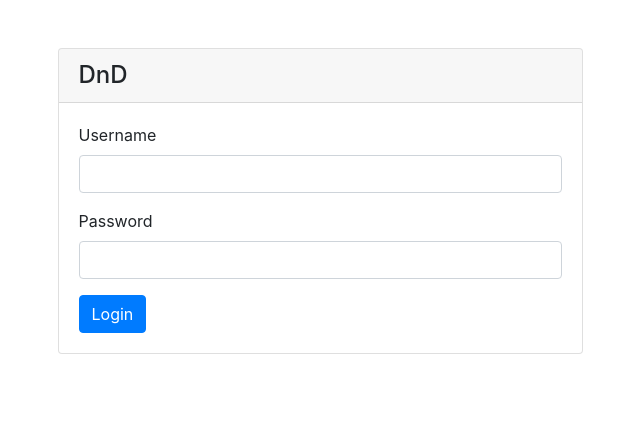
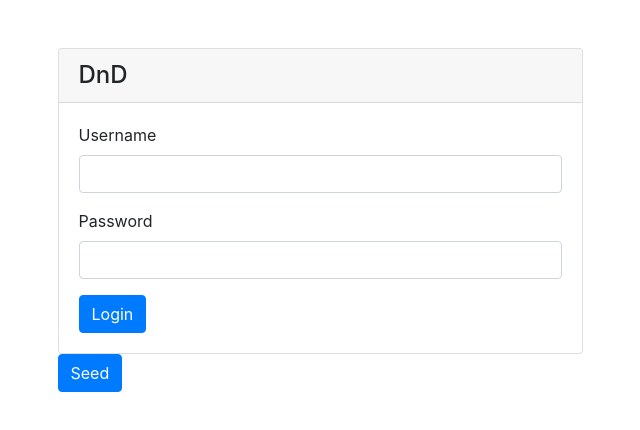
Before and after one commit to hgranthorner/dnd-front-end, an Angular app: page /login in a window 1280 px wide. Shown: the top 430 px of the page, without its empty margins (320-960 px from the left). Built offline with nearby package versions, Linux system fonts and the light colour scheme.

Commit message:
removed some error displaying from log in

```diff
--- a/src/app/components/login/login.component.html
+++ b/src/app/components/login/login.component.html
@@ -6,16 +6,10 @@
         <div class="form-group">
           <label for="username">Username</label>
           <input type="text" formControlName="username" class="form-control" [ngClass]="{ 'is-invalid': submitted && f.username.errors }" />
-          <div *ngIf="submitted && f.username.errors" class="invalid-feedback">
-            <div *ngIf="f.username.errors.required">Username is required</div>
-          </div>
         </div>
         <div class="form-group">
           <label for="password">Password</label>
           <input type="password" formControlName="password" class="form-control" [ngClass]="{ 'is-invalid': submitted && f.password.errors }" />
-          <div *ngIf="submitted && f.password.errors" class="invalid-feedback">
-            <div *ngIf="f.password.errors.required">Password is required</div>
-          </div>
         </div>
         <button [disabled]="loading" class="btn btn-primary">
           <span *ngIf="loading" class="spinner-border spinner-border-sm mr-1"></span>
@@ -25,4 +19,5 @@
       </form>
     </div>
   </div>
+  <button class="btn btn-primary" (click)="seedData()">Seed</button>
 </div>
--- a/src/app/components/login/login.component.ts
+++ b/src/app/components/login/login.component.ts
@@ -4,6 +4,7 @@ import { FormBuilder, FormGroup, Validators } from '@angular/forms';
 import { first } from 'rxjs/operators';
 
 import { AuthService } from '@app/services';
+import { SeedService } from '@app/services/seed.service';
 
 @Component({ templateUrl: 'login.component.html' })
 export class LoginComponent implements OnInit {
@@ -17,7 +18,8 @@ export class LoginComponent implements OnInit {
     private formBuilder: FormBuilder,
     private route: ActivatedRoute,
     private router: Router,
-    private auth: AuthService
+    private auth: AuthService,
+    private seed: SeedService
   ) {
     // redirect to home if already logged in
     if (this.auth.currentUserValue) {
@@ -58,4 +60,9 @@ export class LoginComponent implements OnInit {
           this.loading = false;
         });
   }
+
+  seedData(): void {
+    this.seed.seed()
+      .subscribe()
+  }
 }
```
